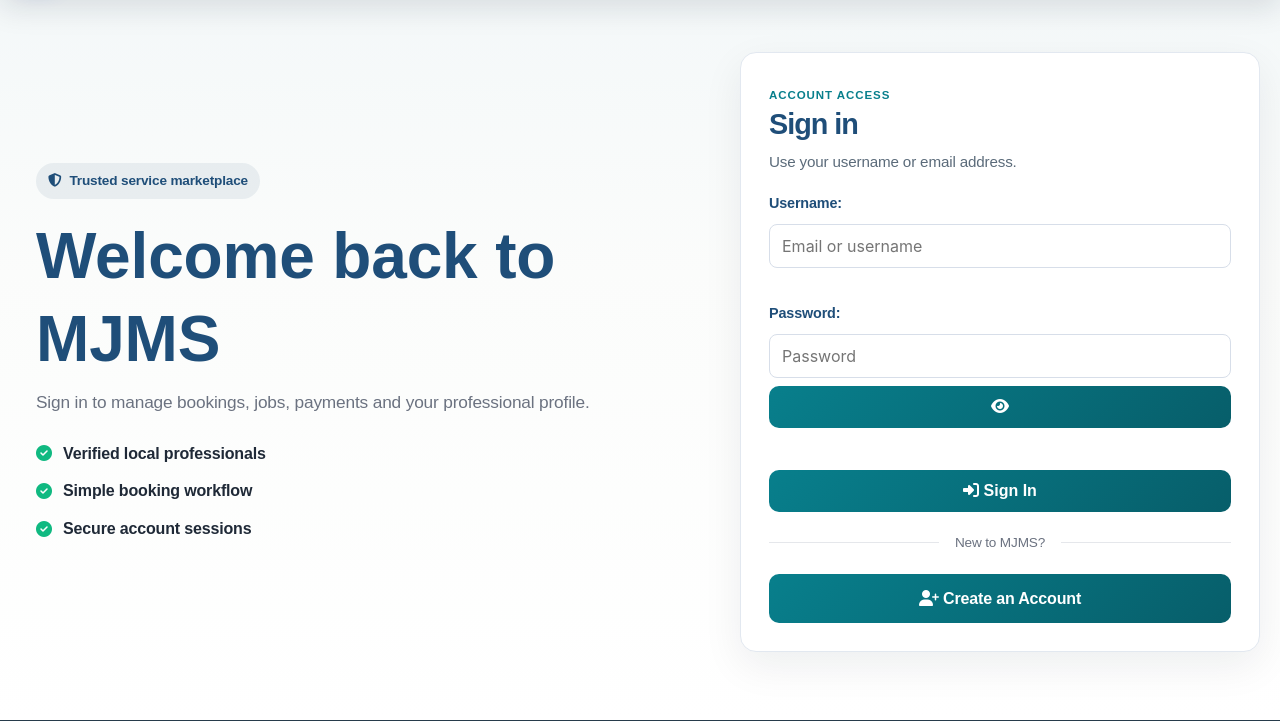
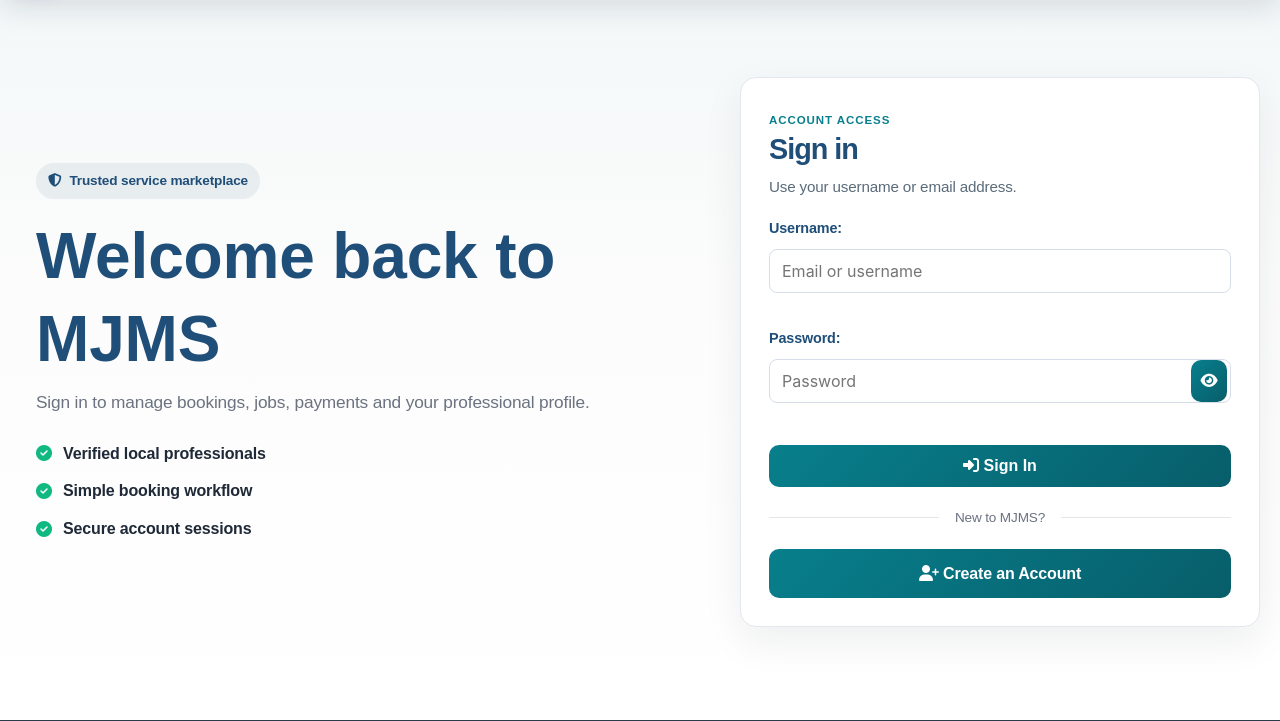
Before and after one commit to jmmahafuz-stack/Microjob_Management, a Django app: page /login/ in a window 1280 px wide. Shown: the part 73-794 px from the top of the page. Run offline with Django 5.2, Linux system fonts and the light colour scheme; parts of the project's set-up code (start-up, migrations or seed data) failed here and were passed over.

Commit message:
login eye button manage

```diff
--- a/templates/accounts/login.html
+++ b/templates/accounts/login.html
@@ -1,5 +1,46 @@
 {% extends 'base.html' %}
 {% block title %}Sign In — MJMS{% endblock %}
+
+{% block extra_css %}
+<style>
+    .auth-card--login .password-wrapper {
+        position: relative;
+        width: 100%;
+    }
+
+    .auth-card--login .password-wrapper input {
+        width: 100%;
+        padding-right: 44px;
+        box-sizing: border-box;
+    }
+
+    .auth-card--login .password-toggle {
+        position: absolute;
+        top: 50%;
+        right: 4px;
+        display: grid;
+        width: 36px;
+        height: 36px;
+        padding: 0;
+        margin: 0;
+        transform: translateY(-50%);
+        place-items: center;
+        box-sizing: border-box;
+        border: 0;
+        border-radius: 6px;
+        background: transparent;
+        color: #64748b;
+        cursor: pointer;
+        font-size: 0.95rem;
+    }
+
+    .auth-card--login .password-toggle:hover,
+    .auth-card--login .password-toggle:focus-visible {
+        background: #e8f2fb;
+        color: #1f4e79;
+    }
+</style>
+{% endblock %}
 
 {% block content %}
 <section class="auth-page">
```
